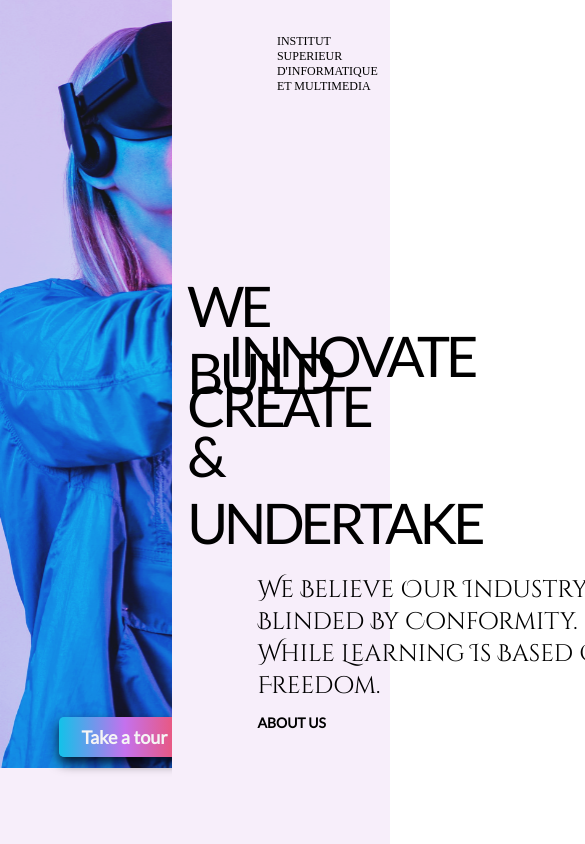
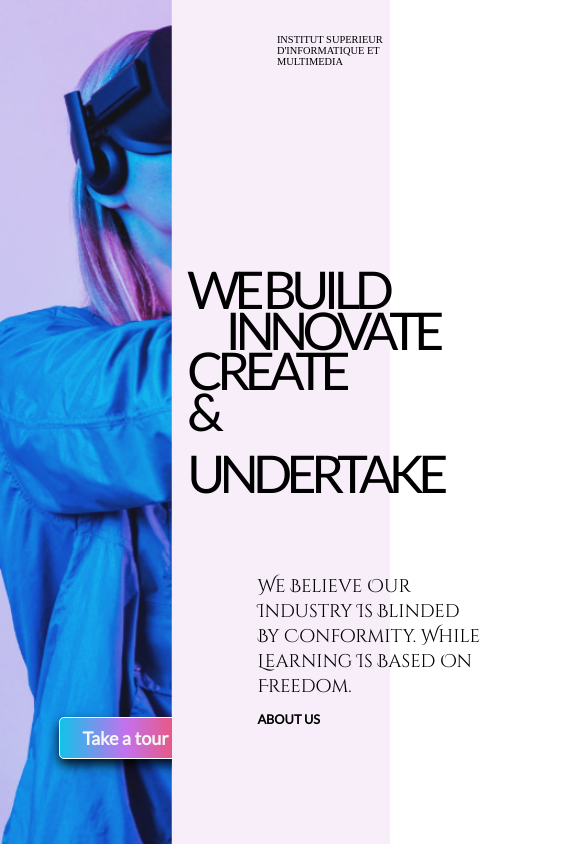
Before and after one commit to OzIheb/project-isims, a website built with Vite: page index.html in a window 390 px wide. Shown: the top 844 px of the page, 585 px wide, since content can reach past the window. Built offline with nearby package versions, Linux system fonts and the light colour scheme.

Commit message:
Fix issues with responsiveness and add a glow effect to the animation

```diff
--- a/stylesheet.css
+++ b/stylesheet.css
@@ -1,9 +1,9 @@
 @import url("https://fonts.googleapis.com/css2?family=Lato&display=swap");
 @import url("https://fonts.googleapis.com/css2?family=Cinzel+Decorative&family=Libre+Caslon+Text&display=swap");
 :root {
-  --distance-1: -50px;
-  --distance-2: -100px;
-  --distance-3: -150px;
+  --distance-1: -0.78em;
+  --distance-2: calc(var(--distance-1) * 2);
+  --distance-3: calc(var(--distance-1) * 3);
 }
 
 body {
@@ -30,11 +30,11 @@ body {
 .slogan-2 {
   font-family: "Lato", sans-serif;
   position: absolute;
-  top: 50vh;
+  top: 45vh;
   left: 4vw;
-  font-size: 56px;
+  font-size: max(6vw, 52px);
   opacity: 0;
-  letter-spacing: -4px;
+  letter-spacing: -0.11em;
 }
 .name {
   animation-name: text-up;
@@ -50,7 +50,7 @@ body {
   animation-delay: 1.5s;
   animation-fill-mode: forwards;
   animation-timing-function: cubic-bezier(0, 0.9, 0.06, 0.97);
-  padding-left: 40px;
+  padding-left: 0.73em;
 }
 
 .slogan-1 {
@@ -70,8 +70,8 @@ body {
 }
 
 .statement {
-  width: 370px;
-  height: 200px;
+  width: max(50%, 225px);
+  height: 10%;
   font-family: "Cinzel Decorative";
   text-transform: capitalize;
   font-size: 16px;
@@ -86,13 +86,13 @@ body {
 }
 
 .statement-text {
-  font-size: 24px;
+  font-size: max(1.8vw, 18.4px);
 }
 
 .about-us {
   font-family: "Lato";
   font-weight: 600;
-  font-size: 14px;
+  font-size: max(1.3vw, 12.8px);
   text-transform: uppercase;
 }
 
@@ -102,7 +102,7 @@ body {
   left: 27vw;
   font-style: "Lato";
   text-transform: uppercase;
-  font-size: 12px;
+  font-size: max(1vw, 10.42px);
   opacity: 0;
 }
 
@@ -111,6 +111,9 @@ body {
 .right-side {
   background-image: url(./vr-woman.png);
   background-repeat: no-repeat;
+  background-size: cover;
+  background-position: left center;
+  background-attachment: local;
   position: relative;
   opacity: 0;
 }
@@ -138,22 +141,30 @@ body {
     #f64f59 100%,
     #f64f59 100%
   );
-  box-shadow: 0px 6px 12px rgba(0, 0, 0, 0.8);
+  box-shadow: 0px 6px 12px rgba(0, 0, 0, 0.9);
+  border: 1px solid white;
   border-radius: 5px;
   left: 15vw;
   top: 85vh;
   color: whitesmoke;
-  font-weight: 600;
+  font-family: "Lato";
 }
 
 .statement,
-.right-side,
 .isims-text {
   animation-name: content-appear;
   animation-duration: 0.5s;
   animation-delay: 3s;
   animation-fill-mode: forwards;
-  animation-timing-function: cubic-bezier(0.31, 0, 0.47, 1.31);
+  animation-timing-function: cubic-bezier(0, 0.63, 0.06, 0.94);
+}
+
+.right-side {
+  animation-name: content-appear-image;
+  animation-duration: 0.5s;
+  animation-delay: 3s;
+  animation-fill-mode: forwards;
+  animation-timing-function: cubic-bezier(0, 0.63, 0.06, 0.94);
 }
 
 /* Animation that moves the text up and makes it visible */
@@ -233,3 +244,14 @@ body {
     opacity: 1;
   }
 }
+
+@keyframes content-appear-image {
+  0% {
+    opacity: 0;
+    box-shadow: inset -1px -16px 400px 100px lightgrey;
+  }
+  100% {
+    opacity: 1;
+    box-shadow: inset 0px 0px 0px 0px lightgrey;
+  }
+}
```
